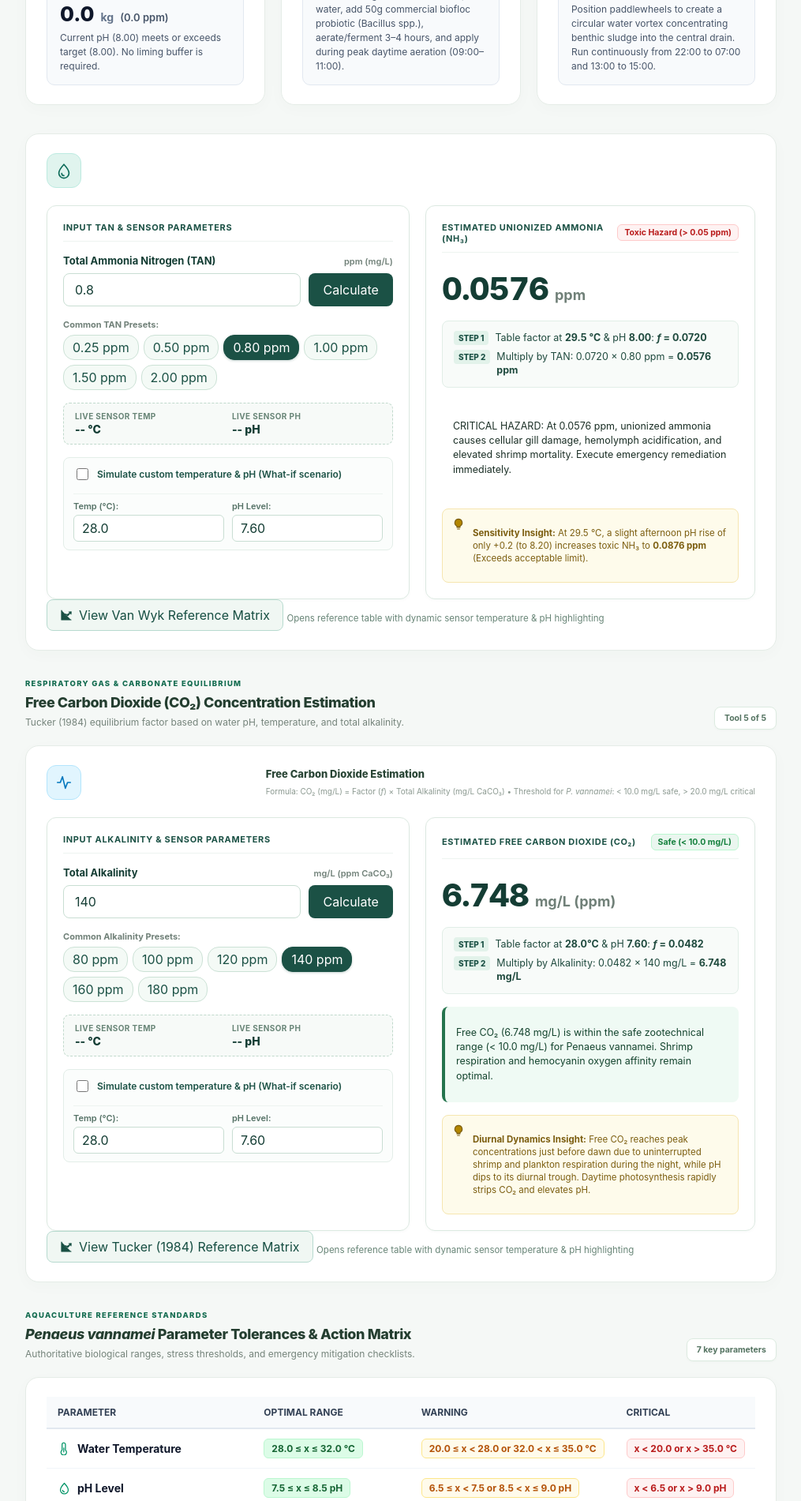
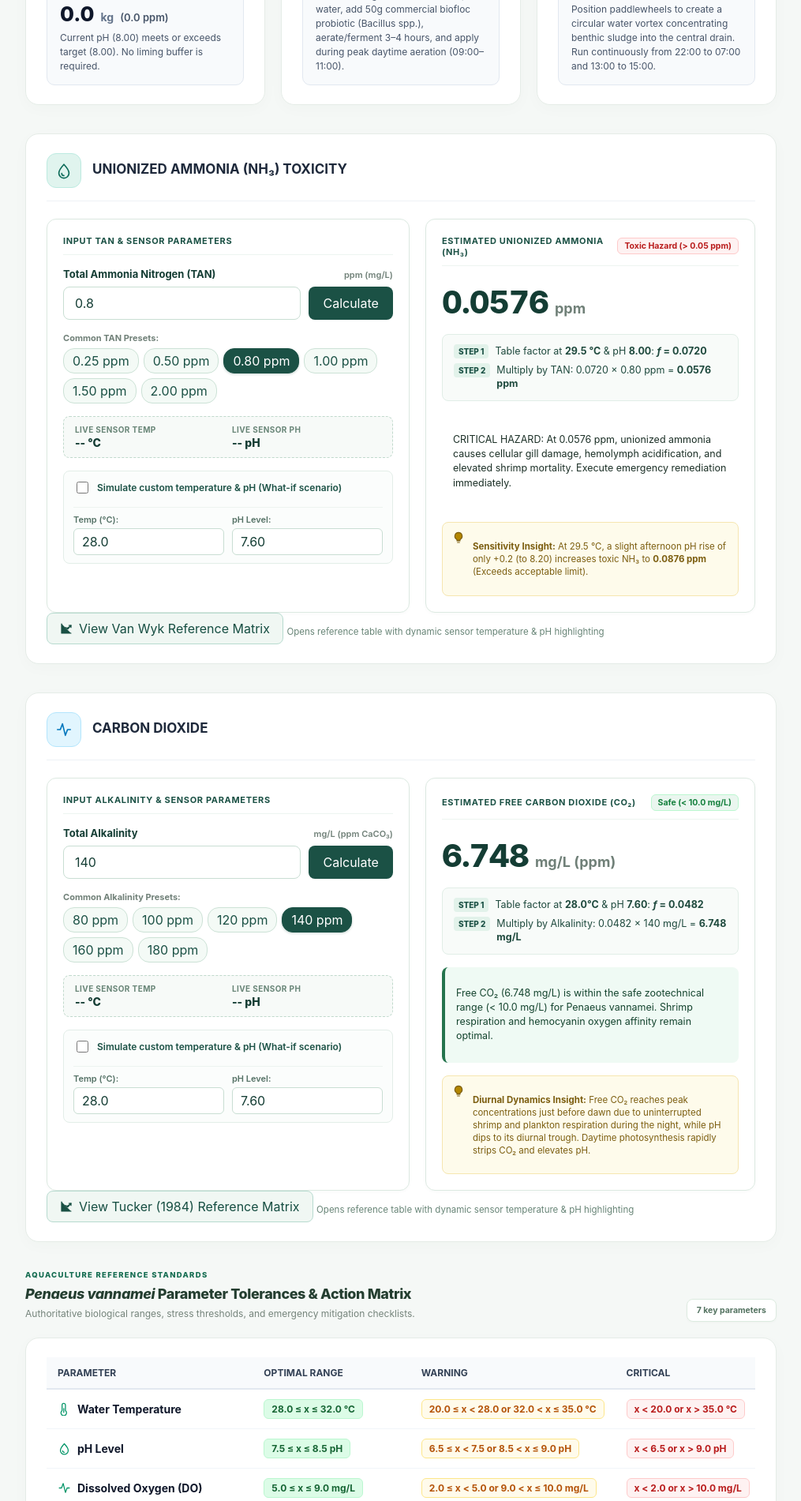
Before and after one commit to gmrdavid/shrimpGuard, a Flask app: template templates/calculators.html in a window 1280 px wide. Shown: the part 2545-4446 px from the top of the page at 79% size, without its empty margins (258-1273 px from the left). Run offline with Flask 3, Linux system fonts and the light colour scheme; the template is opened without the code that fills it, so the values that code supplies are empty.

Commit message:
auto-commit

```diff
--- a/templates/calculators.html
+++ b/templates/calculators.html
@@ -903,17 +903,17 @@
 
         <!-- 4. UNIONIZED AMMONIA (NH3) CALCULATOR & VAN WYK MATRIX -->
         <section class="dashboard-section" id="tools-ammonia-section" aria-labelledby="tools-ammonia-title">
-
-
             <article class="panel dashboard-panel ammonia-panel">
 
-                <div class="panel-heading">
+                 <div class="tools-panel-header">
                         <div class="panel-heading-icon ammonia-heading-icon">
                             <svg class="ui-icon" aria-hidden="true">
                                 <use href="#icon-droplet"></use>
                             </svg>
                         </div>
-
+                        <div>
+                            <h2><b>UNIONIZED AMMONIA (NH₃) TOXICITY</b></h2>
+                        </div>
                     </div>
 
                 <div class="ammonia-calc-grid">
@@ -1055,27 +1055,16 @@
         <!-- 5. FREE CARBON DIOXIDE (CO2) ESTIMATION & TUCKER MATRIX -->
         <section class="dashboard-section" id="tools-co2-section" aria-labelledby="tools-co2-heading">
 
-            <div class="section-heading-row">
+            <article class="panel dashboard-panel ammonia-panel co2-panel" aria-labelledby="tools-co2-heading">
+
+                <div class="tools-panel-header">
+                        <div class="panel-heading-icon aammonia-heading-icon co2-heading-icon">
+                            <svg class="ui-icon" aria-hidden="true">
+                                <use href="#icon-activity"></use>
+                            </svg>
+                        </div>
                         <div>
-                    <span class="section-eyebrow">RESPIRATORY GAS &amp; CARBONATE EQUILIBRIUM</span>
-                    <h2 id="tools-co2-heading">Free Carbon Dioxide (CO₂) Concentration Estimation</h2>
-                    <p>Tucker (1984) equilibrium factor based on water pH, temperature, and total alkalinity.</p>
-                </div>
-                <span class="section-count">Tool 5 of 5</span>
-            </div>
-
-            <article class="panel dashboard-panel ammonia-panel co2-panel" aria-labelledby="tools-co2-heading">
-
-                <div class="panel-heading">
-                    <div class="panel-heading-icon ammonia-heading-icon co2-heading-icon">
-                        <svg class="ui-icon" aria-hidden="true">
-                            <use href="#icon-activity"></use>
-                        </svg>
-                    </div>
-
-                    <div>
-                        <h2>Free Carbon Dioxide Estimation</h2>
-                        <p>Formula: CO₂ (mg/L) = Factor (<em>f</em>) &times; Total Alkalinity (mg/L CaCO₃) &bull; Threshold for <em>P. vannamei</em>: &lt; 10.0 mg/L safe, &gt; 20.0 mg/L critical</p>
+                            <h2><b>CARBON DIOXIDE</b></h2>
                         </div>
                     </div>
 
```
Lines whose indentation alone changed are shown as unchanged.
